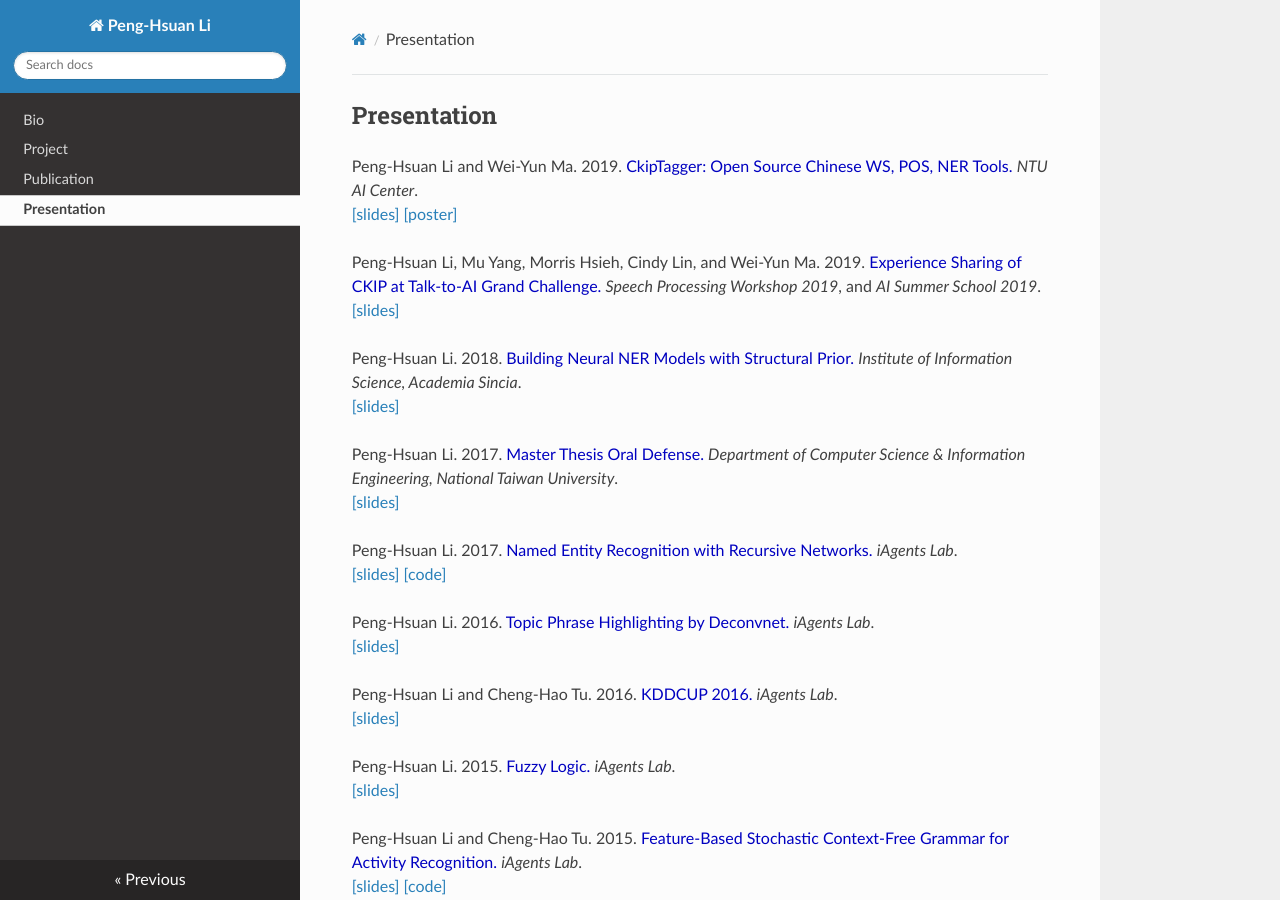
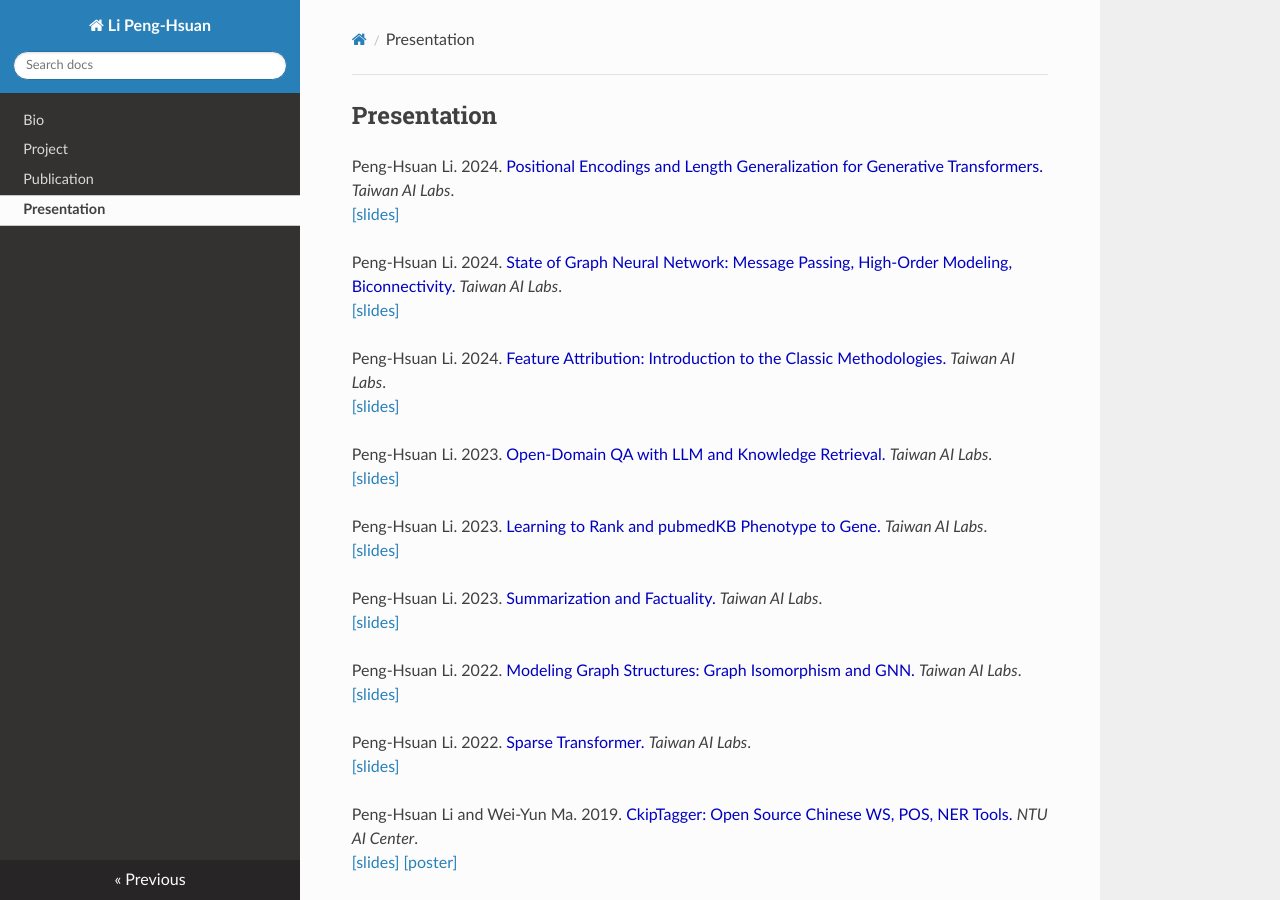
Before and after one commit to jacobvsdanniel/homepage, an MkDocs documentation site: the page built from docs/presentation.md, in a window 1280 px wide and 900 px high. Built offline with MkDocs 1.6.1, drawn with Linux system fonts in a browser that asks for light colours; nearby versions of some CDN libraries.

```diff
--- a/docs/presentation.md
+++ b/docs/presentation.md
@@ -1,6 +1,30 @@
 <style>span{color: #0000C0;}</style>
 
 <h2>Presentation</h2>
+
+Peng-Hsuan Li. 2024. <span>Positional Encodings and Length Generalization for Generative Transformers.</span> *Taiwan AI Labs*.<br />
+[[slides]](doc/2024-11-22_Positional_Encodings_and_Length_Generalization.pdf)
+
+Peng-Hsuan Li. 2024. <span>State of Graph Neural Network: Message Passing, High-Order Modeling, Biconnectivity.</span> *Taiwan AI Labs*.<br />
+[[slides]](doc/2024-08-30_GNN_with_High-Order,_Subgraph,_and_Biconnectivity.pdf)
+
+Peng-Hsuan Li. 2024. <span>Feature Attribution: Introduction to the Classic Methodologies.</span> *Taiwan AI Labs*.<br />
+[[slides]](doc/2024-07-19_Feature_Attribution.pdf)
+
+Peng-Hsuan Li. 2023. <span>Open-Domain QA with LLM and Knowledge Retrieval.</span> *Taiwan AI Labs*.<br />
+[[slides]](doc/2023-12-15_Open-Domain_QA_with_LLM_and_Knowledge_Retrieval.pdf)
+
+Peng-Hsuan Li. 2023. <span>Learning to Rank and pubmedKB Phenotype to Gene.</span> *Taiwan AI Labs*.<br />
+[[slides]](doc/2023-09-22_Learning_to_Rank.pdf)
+
+Peng-Hsuan Li. 2023. <span>Summarization and Factuality.</span> *Taiwan AI Labs*.<br />
+[[slides]](doc/2023-04-28_Summarization_and_Factuality.pdf)
+
+Peng-Hsuan Li. 2022. <span>Modeling Graph Structures: Graph Isomorphism and GNN.</span> *Taiwan AI Labs*.<br />
+[[slides]](doc/2022-09-23_GNN_Beyond_Weisfeiler-Leman.pdf)
+
+Peng-Hsuan Li. 2022. <span>Sparse Transformer.</span> *Taiwan AI Labs*.<br />
+[[slides]](doc/2022-04-22_Sparse_Transformer.pdf)
 
 Peng-Hsuan Li and Wei-Yun Ma. 2019. <span>CkipTagger: Open Source Chinese WS, POS, NER Tools.</span> *NTU AI Center*.<br />
 [[slides]](doc/ckiptagger_slides.pdf)
--- a/mkdocs.yml
+++ b/mkdocs.yml
@@ -2,7 +2,7 @@
 # use_directory_urls: false
 # plugins: []
 
-site_name: Peng-Hsuan Li
+site_name: Li Peng-Hsuan
 nav:
     - Bio: index.md
     - Project: project.md
```
Also changed, not shown: docs/index.md (+1 -1 lines), docs/project.md (+8 -1 lines), docs/publication.md (+5 -0 lines), docs/img/LORE.png (added), 9 other files.
